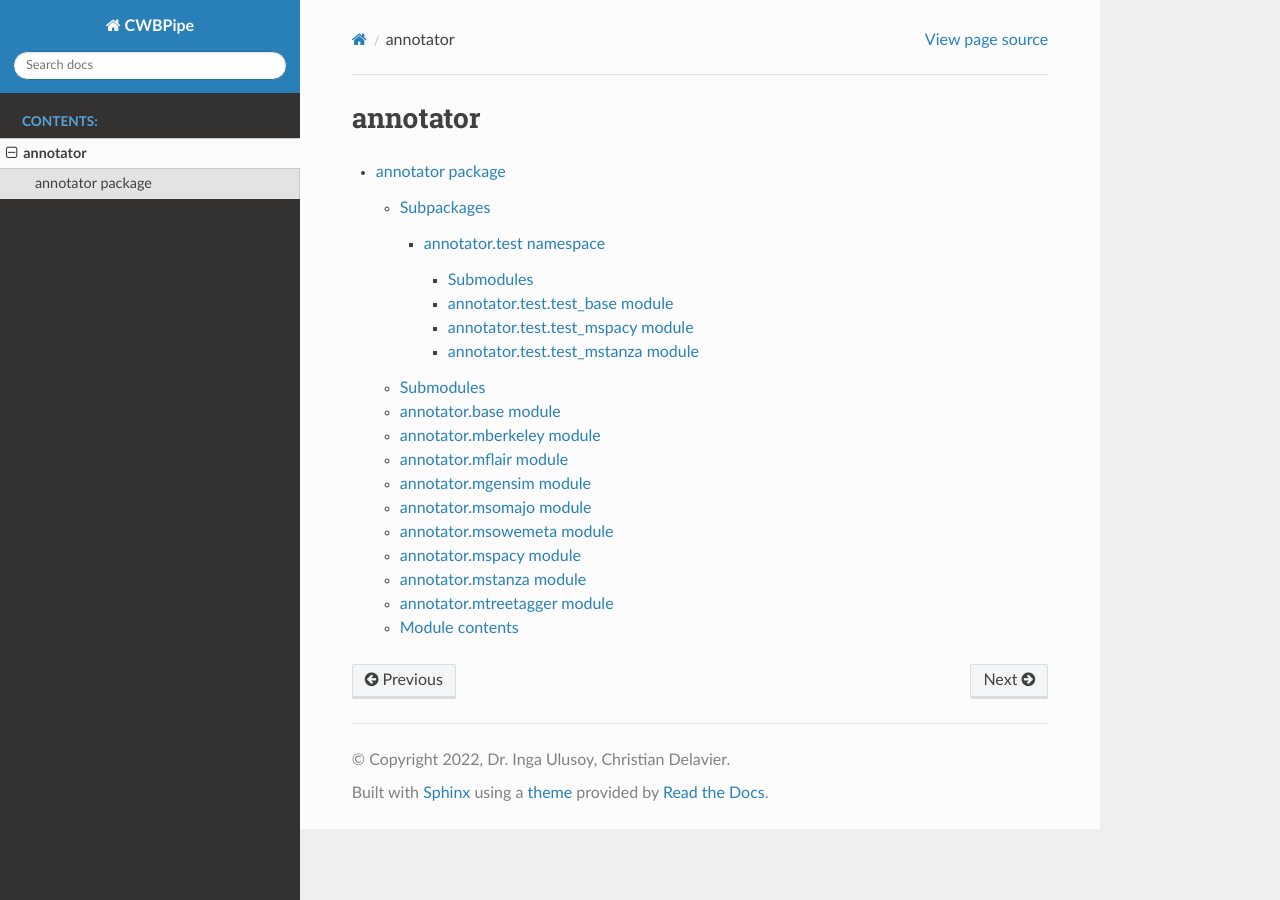
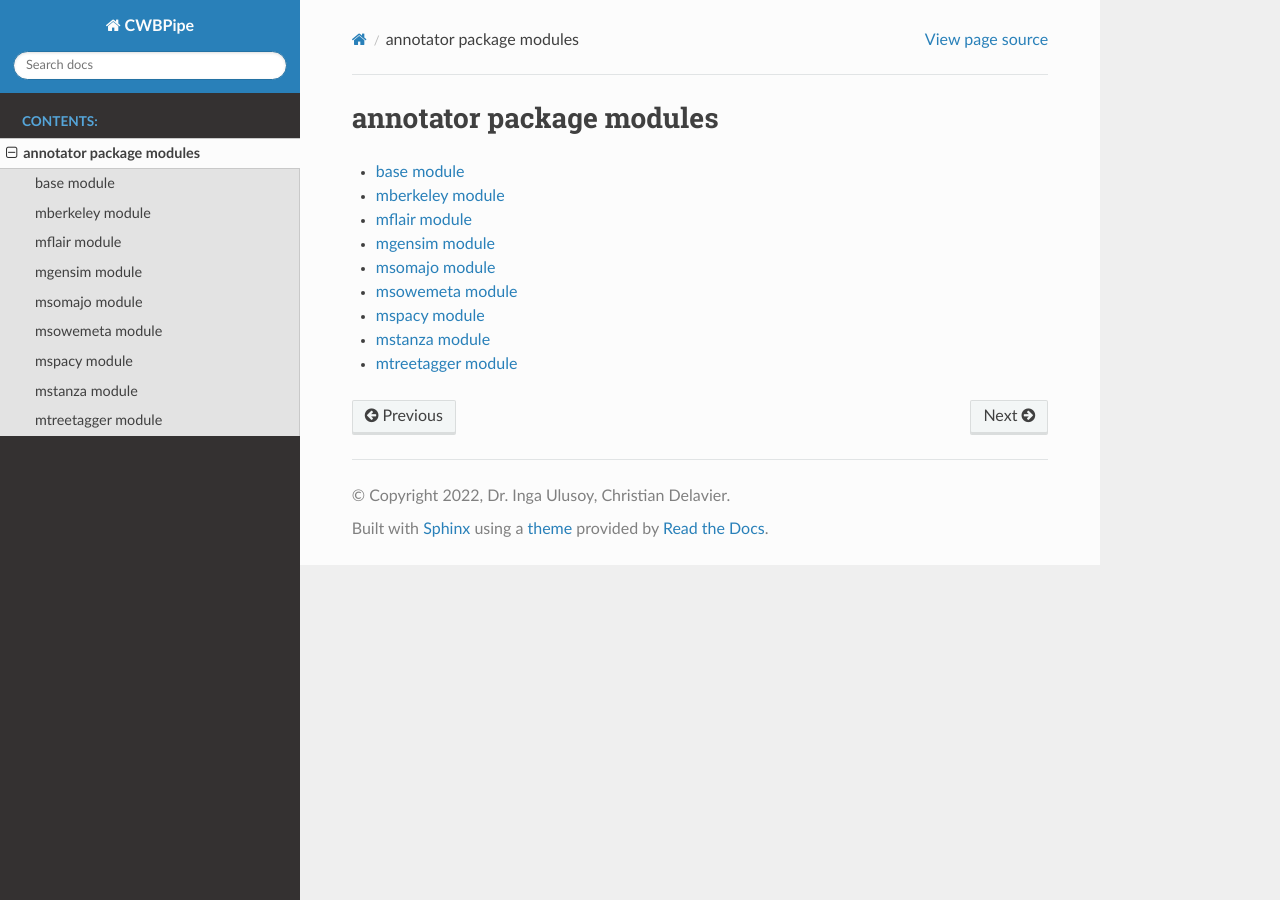
Before and after one commit to ssciwr/argumentation-management, a Sphinx documentation site: the page built from docs/source/modules.rst, in a window 1280 px wide. Built offline with Sphinx 7.4.7 and the Read the Docs theme 2.0.0, drawn with Linux system fonts in a browser that asks for light colours.

Commit message:
fixed paths for import in sphinx

```diff
--- a/docs/source/annotator.rst
+++ b/docs/source/annotator.rst
@@ -1,93 +1,71 @@
-annotator package
-=================
-
-Subpackages
+base module
 -----------
 
-.. toctree::
-   :maxdepth: 4
-
-   annotator.test
-
-Submodules
-----------
-
-annotator.base module
----------------------
-
-.. automodule:: annotator.base
+.. automodule:: base
    :members:
    :undoc-members:
    :show-inheritance:
 
-annotator.mberkeley module
---------------------------
+mberkeley module
+----------------
 
-.. automodule:: annotator.mberkeley
+.. automodule:: mberkeley
    :members:
    :undoc-members:
    :show-inheritance:
 
-annotator.mflair module
------------------------
+mflair module
+-------------
 
-.. automodule:: annotator.mflair
+.. automodule:: mflair
    :members:
    :undoc-members:
    :show-inheritance:
 
-annotator.mgensim module
-------------------------
+mgensim module
+--------------
 
-.. automodule:: annotator.mgensim
+.. automodule:: mgensim
    :members:
    :undoc-members:
    :show-inheritance:
 
-annotator.msomajo module
-------------------------
+msomajo module
+--------------
 
-.. automodule:: annotator.msomajo
+.. automodule:: msomajo
    :members:
    :undoc-members:
    :show-inheritance:
 
-annotator.msowemeta module
---------------------------
+msowemeta module
+----------------
 
-.. automodule:: annotator.msowemeta
+.. automodule:: msowemeta
    :members:
    :undoc-members:
    :show-inheritance:
 
-annotator.mspacy module
------------------------
+mspacy module
+-------------
 
-.. automodule:: annotator.mspacy
+.. automodule:: mspacy
    :members:
    :undoc-members:
    :show-inheritance:
 
-annotator.mstanza module
-------------------------
+mstanza module
+--------------
 
-.. automodule:: annotator.mstanza
+.. automodule:: mstanza
    :members:
    :undoc-members:
    :show-inheritance:
 
-annotator.mtreetagger module
-----------------------------
+mtreetagger module
+------------------
 
-.. automodule:: annotator.mtreetagger
+.. automodule:: mtreetagger
    :members:
    :undoc-members:
    :show-inheritance:
-
-Module contents
----------------
-
-.. automodule:: annotator
-   :members:
-   :undoc-members:
-   :show-inheritance:
--- a/docs/source/annotator.test.rst
+++ /dev/null
@@ -1,29 +0,0 @@
-annotator.test namespace
-========================
-
-Submodules
-----------
-
-annotator.test.test\_base module
---------------------------------
-
-.. automodule:: annotator.test.test_base
-   :members:
-   :undoc-members:
-   :show-inheritance:
-
-annotator.test.test\_mspacy module
-----------------------------------
-
-.. automodule:: annotator.test.test_mspacy
-   :members:
-   :undoc-members:
-   :show-inheritance:
-
-annotator.test.test\_mstanza module
------------------------------------
-
-.. automodule:: annotator.test.test_mstanza
-   :members:
-   :undoc-members:
-   :show-inheritance:
--- a/docs/source/conf.py
+++ b/docs/source/conf.py
@@ -13,7 +13,7 @@
 import os
 import sys
 
-sys.path.insert(0, os.path.abspath("../../src/"))
+sys.path.insert(0, os.path.abspath("../../src/annotator/"))
 
 
 # -- Project information -----------------------------------------------------
@@ -31,7 +31,7 @@
 # Add any Sphinx extension module names here, as strings. They can be
 # extensions coming with Sphinx (named 'sphinx.ext.*') or your custom
 # ones.
-extensions = ["sphinx.ext.autodoc", "sphinx.ext.napoleon"]
+extensions = ["sphinx.ext.autodoc", "sphinx.ext.napoleon", "recommonmark"]
 
 # Add any paths that contain templates here, relative to this directory.
 templates_path = ["_templates"]
@@ -39,7 +39,7 @@
 # List of patterns, relative to source directory, that match files and
 # directories to ignore when looking for source files.
 # This pattern also affects html_static_path and html_extra_path.
-exclude_patterns = []
+exclude_patterns = ["_build", "Thumbs.db", ".DS_Store"]
 
 
 # -- Options for HTML output -------------------------------------------------
--- a/docs/source/index.rst
+++ b/docs/source/index.rst
@@ -5,6 +5,8 @@
 
 Welcome to CWBPipe's documentation!
 ===================================
+
+This data pipeline provides annotation for text corpora.
 
 .. toctree::
    :maxdepth: 2
--- a/docs/source/modules.rst
+++ b/docs/source/modules.rst
@@ -1,5 +1,5 @@
-annotator
-=========
+annotator package modules
+=========================
 
 .. toctree::
    :maxdepth: 4
```
Also changed, not shown: 3 other files.
